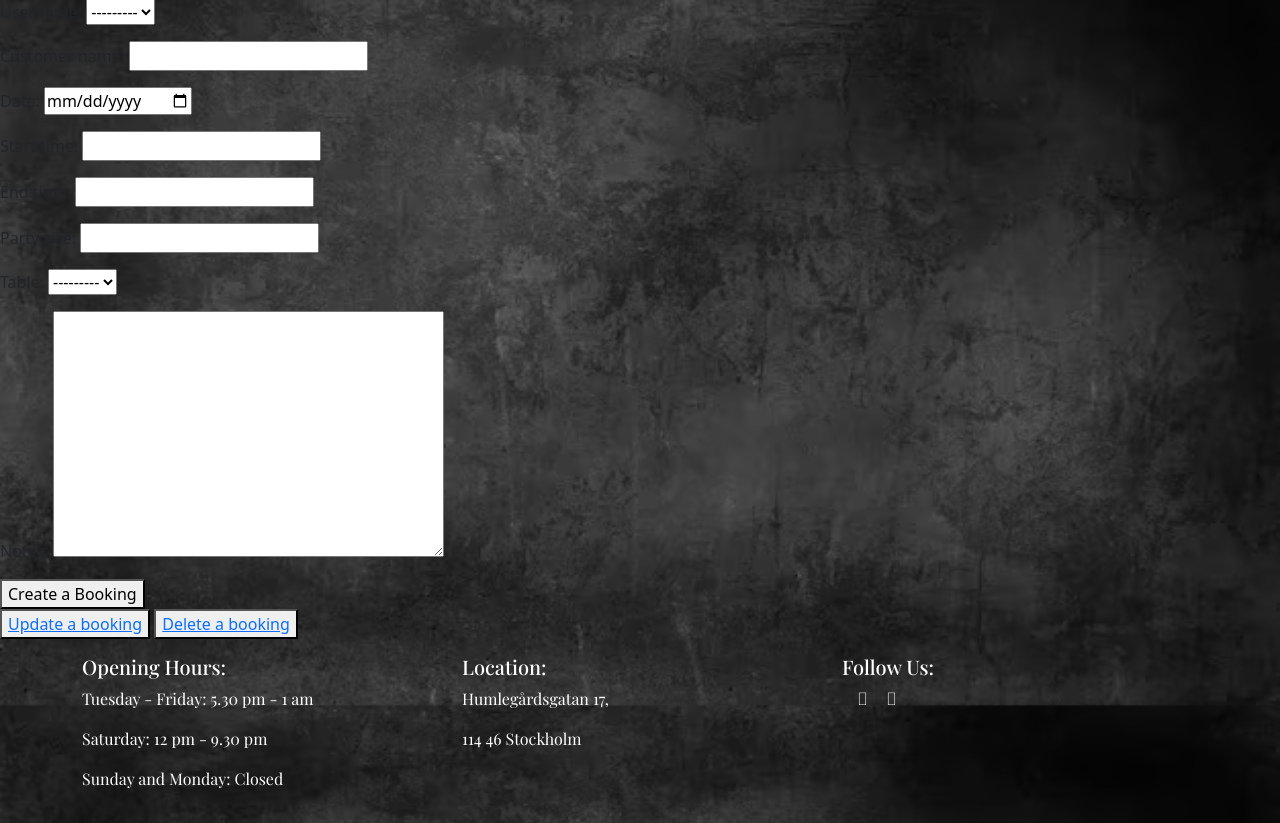
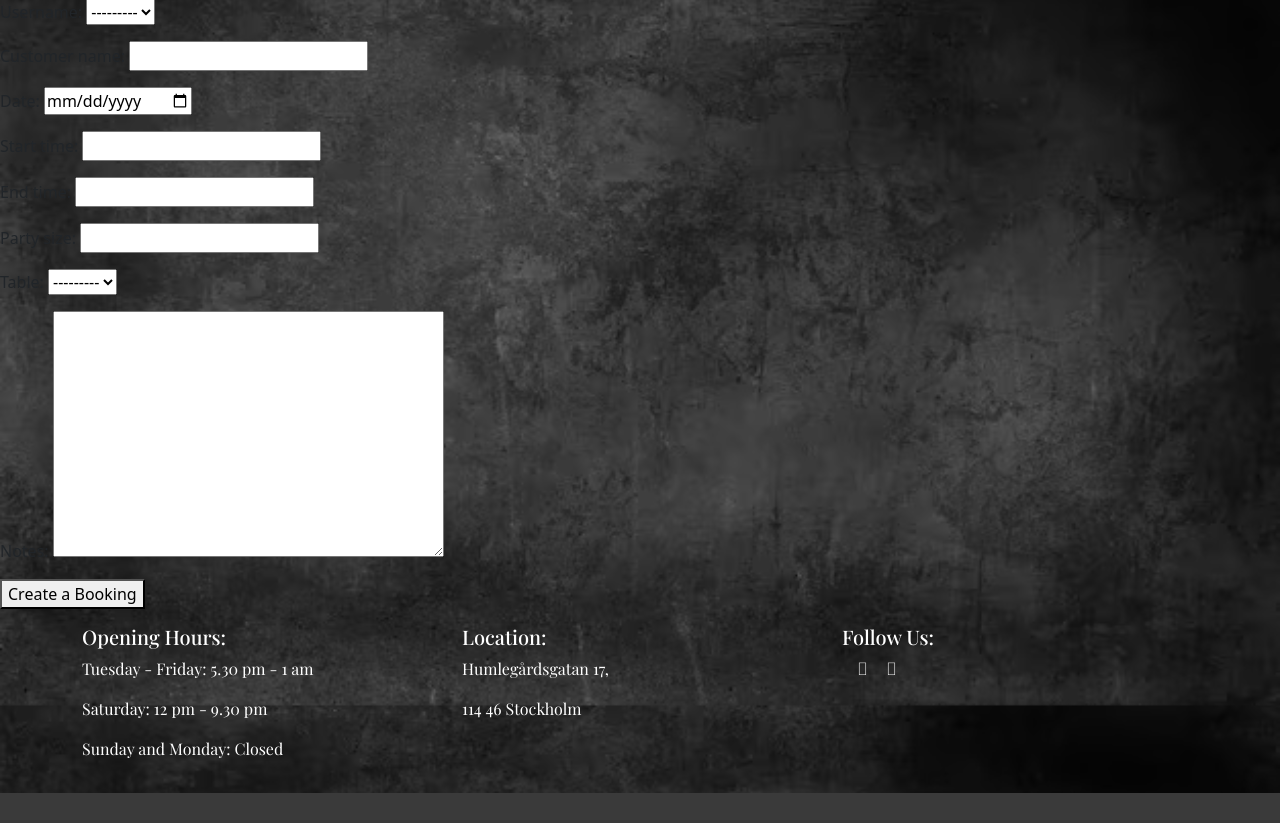
Before and after one commit to Code-Institute-Submissions/booking-system-ekstedt, a Django app: page /create/ in a window 1280 px wide. Shown: the part 121-944 px from the top of the page. After the commit the page ends 914 px from the top, so only its background shows below. Run offline with Django 4.2, Linux system fonts and the light colour scheme; data that the repository does not hold is empty; some web fonts are replaced.

Commit message:
Add delete a booking functionality

```diff
--- a/booking/views.py
+++ b/booking/views.py
@@ -33,8 +33,5 @@ class UpdateBooking(generic.edit.UpdateView):
 
 class DeleteBooking(generic.edit.DeleteView):
     model = Booking
-    success_url = reverse_lazy('reservation:index')
-    template_name = "delete.html"
-
-#class HomePage(generic.TemplateView):
-    #template_name="booking/index.html"
+    success_url = reverse_lazy('booking:home')
+    template_name = "delete_booking.html"
--- a/templates/create.html
+++ b/templates/create.html
@@ -8,7 +8,6 @@
     {{ form.as_p }}
     <button type="submit">Create a Booking</button>
 </form>
-<button><a href="#">Update a booking</a></button>
-<button><a href="#">Delete a booking</a></button>
+
 
 {% endblock %}
--- a/templates/details.html
+++ b/templates/details.html
@@ -15,5 +15,6 @@
 <p>Created At: {{ booking.created_at }}</p>
 
 <button><a href="{% url 'booking:update' booking.id %}">Update the booking</a></button>
+<button><a href="{% url 'booking:delete_booking' booking.id %}">Delete the Booking</a></button>
 
 {% endblock %}
--- a/templates/index.html
+++ b/templates/index.html
@@ -14,6 +14,5 @@
     {% endfor %}
 </ul>
 <button><a href="{% url 'booking:create_booking' %}">Create a Booking</a></button>
-<button><a href="#">Delete a Booking</a></button>
 
 {% endblock %}
```
Also changed, not shown: templates/delete_booking.html (added, +16 -0 lines).
